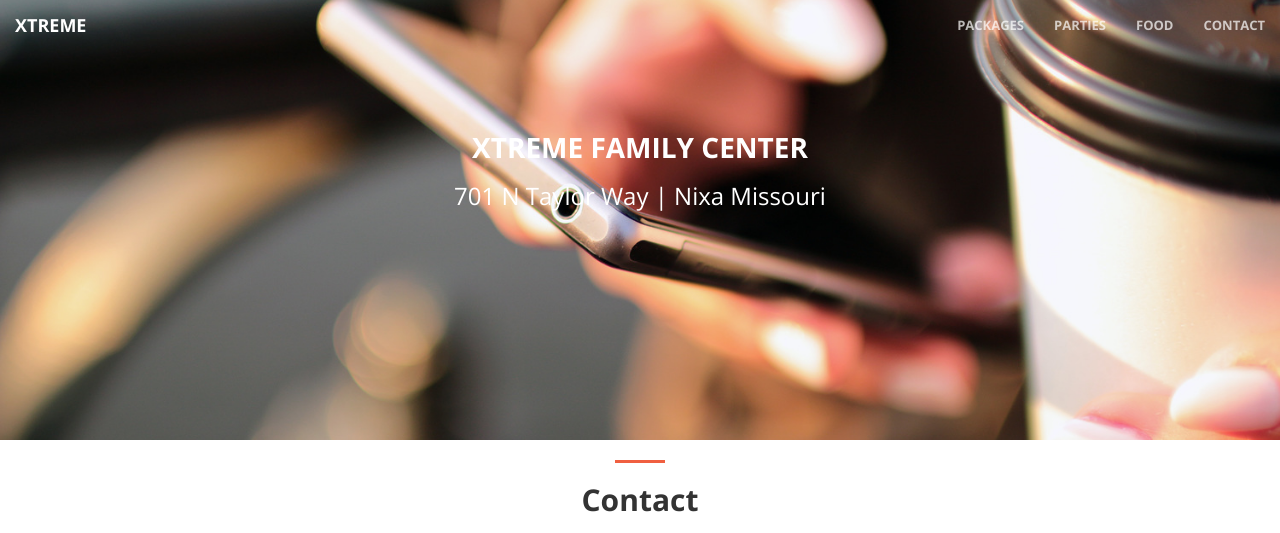
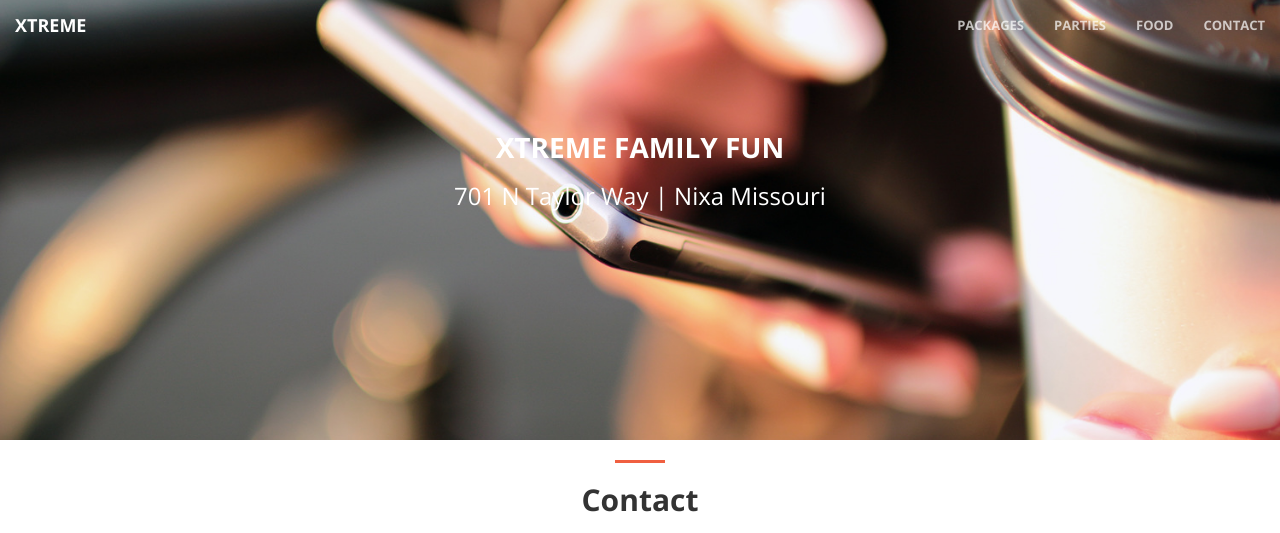
Before and after one commit to nixafblawebdesign/nixafblawebdesign.github.io, a website: page contact.html in a window 1280 px wide. Shown: the top 533 px of the page. Drawn offline with nearby package versions, Linux system fonts and the light colour scheme.

Commit message:
Update contact.html

```diff
--- a/contact.html
+++ b/contact.html
@@ -9,7 +9,7 @@
     <meta name="description" content="">
     <meta name="author" content="">
 
-    <title>Xtreme Family Center</title>
+    <title>Xtreme Family Fun</title>
 
     <!-- Bootstrap Core CSS -->
     <link href="vendor/bootstrap/css/bootstrap.min.css" rel="stylesheet">
@@ -78,7 +78,7 @@
     <header class="headerclass">
         <div class="header-content">
             <div class="header-content-inner">
-                <h1 id="homeHeading">Xtreme Family Center</h1>
+                <h1 id="homeHeading">Xtreme Family Fun</h1>
                 <h3 class="header_fulltext">701 N Taylor Way &#124; Nixa Missouri</h3>
                 <h3 class="header_halftext">701 N Taylor Way</h3>
                 <h3 class="header_halftext">Nixa Missouri</h3>
```
